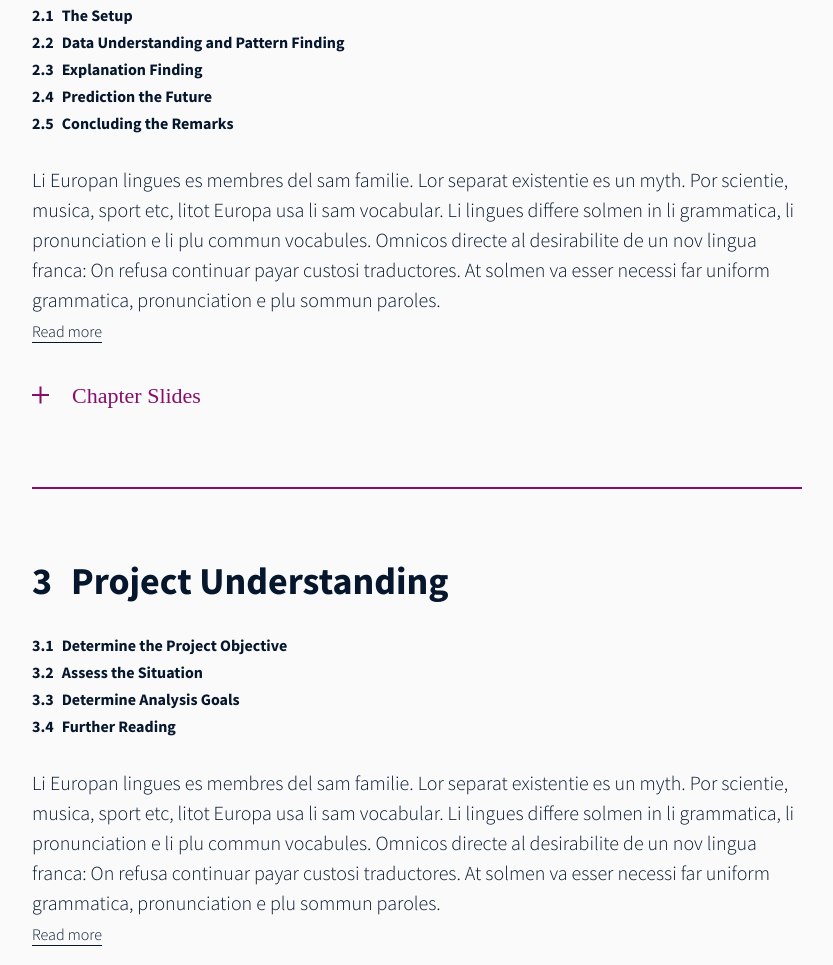
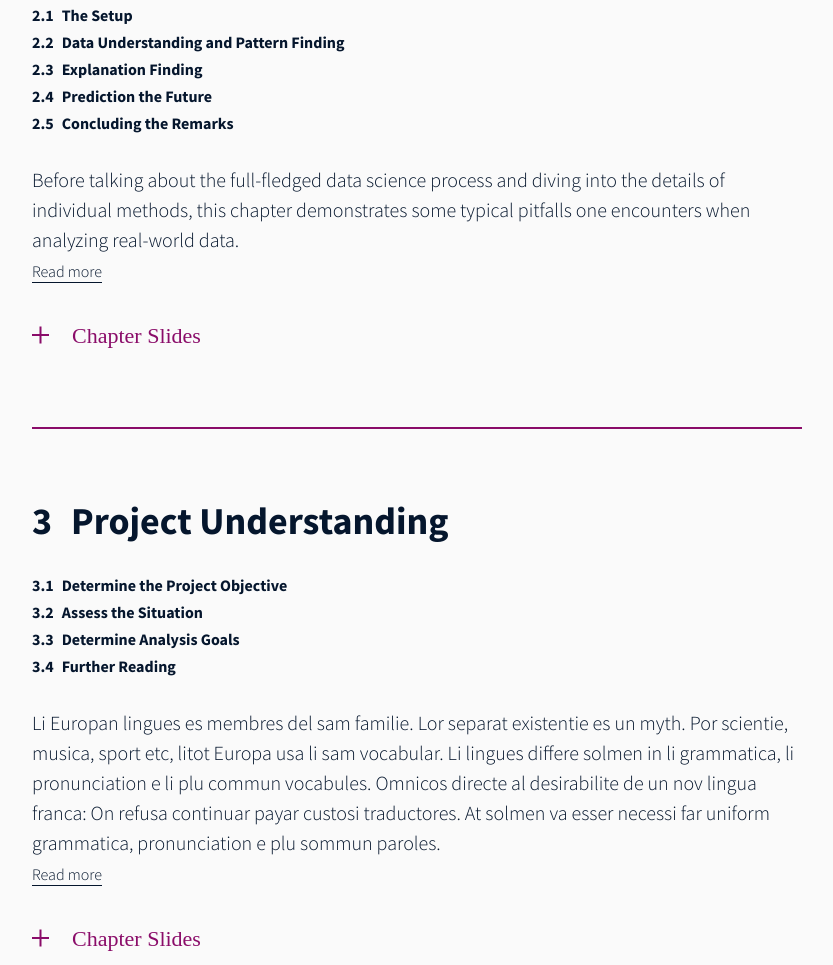
Before and after one commit to sathayas/GuideIDSWeb, a website: page contents-and-teaching-material.html in a window 1280 px wide. Shown: the part 1094-2059 px from the top of the page, without its empty margins (423-1256 px from the left). Drawn offline with nearby package versions, Linux system fonts and the light colour scheme; a web font is replaced by a local one.

Commit message:
Replaced the placeholder text for Chapter 2 with the actual chapter abstract; Took the first sentence as the teaser text

```diff
--- a/contents-and-teaching-material.html
+++ b/contents-and-teaching-material.html
@@ -162,9 +162,18 @@
 										<li>2.4&#8194;Prediction the Future</li>
 										<li>2.5&#8194;Concluding the Remarks</li>
 									</ol>
-									<p>Li Europan lingues es membres del sam familie. Lor separat existentie es un myth. Por scientie, musica, sport etc, litot Europa usa li sam vocabular. Li lingues differe solmen in li grammatica, li pronunciation e li plu commun vocabules. Omnicos directe al desirabilite de un nov lingua franca: On refusa continuar payar custosi traductores. At solmen va esser necessi far uniform grammatica, pronunciation e plu sommun paroles.</p>
+									<p>Before talking about the full-fledged data science process and diving into the details
+										 of individual methods, this chapter demonstrates some typical pitfalls one encounters
+										 when analyzing real-world data. </p>
 									<div id="chapter-2-abstract" class="content__more">
-										<p>Li Europan lingues es membres del sam familie. Lor separat existentie es un myth. Por scientie, musica, sport etc, litot Europa usa li sam vocabular. Li lingues differe solmen in li grammatica, li pronunciation e li plu commun vocabules. Omnicos directe al desirabilite de un nov lingua franca: On refusa continuar payar custosi traductores. At solmen va esser necessi far uniform grammatica, pronunciation e plu sommun paroles. Ma quande lingues coalesce, li grammatica del resultant lingue es plu simplic e regulari quam ti del coalescent lingues. Li nov lingua franca va esser plu simplic e regulari quam li existent Europan lingues. It va esser tam simplic quam Occidental in fact, it va esser Occidental. A un Angleso it va semblar un simplificat Angles, quam un skeptic Cambridge amico dit me que Occidental es.Li Europan lingues es membres del sam familie. Lor separat existentie es un myth. <a href="#">Test Link</a> Por scientie, musica, sport etc, litot Europa usa li sam vocabular. Li lingues differe solmen in li grammatica, li pronunciation e li plu commun vocabules. Omnicos directe al desirabilite de un nov lingua franca: On refusa continuar payar custosi traductores. At solmen va esser necessi far uniform grammatica, pronunciation e plu sommun paroles. </p>
+										<p>We start our journey through the data
+											 science process by looking over the shoulders of two (pseudo) data scientists, Stan
+											 and Laura, working on some hypothetical data science problems in a sales environment.
+											 Being differently skilled, they show how things should and should not
+											 be done. Throughout the chapter, a number of typical problems that data analysts
+											 meet in real work situations are demonstrated as well. We will skip algorithmic and
+											 other details here and only briefly mention the intention behind applying some of
+											 the processes and methods. They will be discussed in depth in subsequent chapters.</p>
 									</div>
 									<button data-toggle="#chapter-2-abstract" class="content__toggle" aria-label="Toggle"><span class="toggle__label" data-toggle-collapse="Show less" data-toggle-expand="Read more">Read more</span></button>
 								</div>
```
